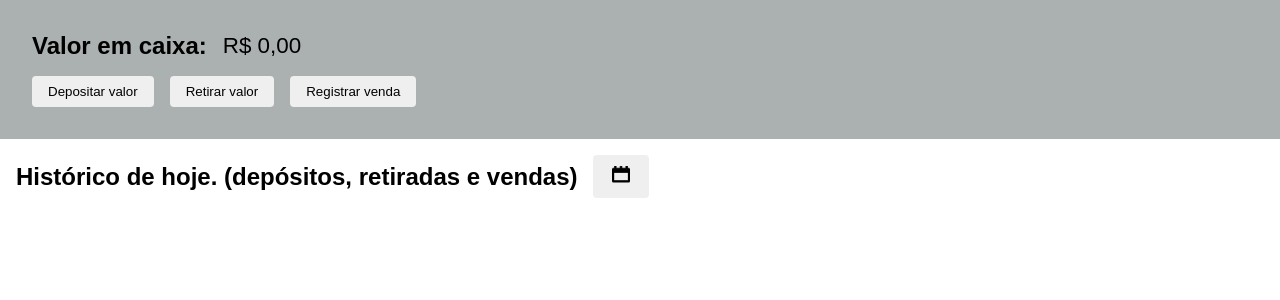
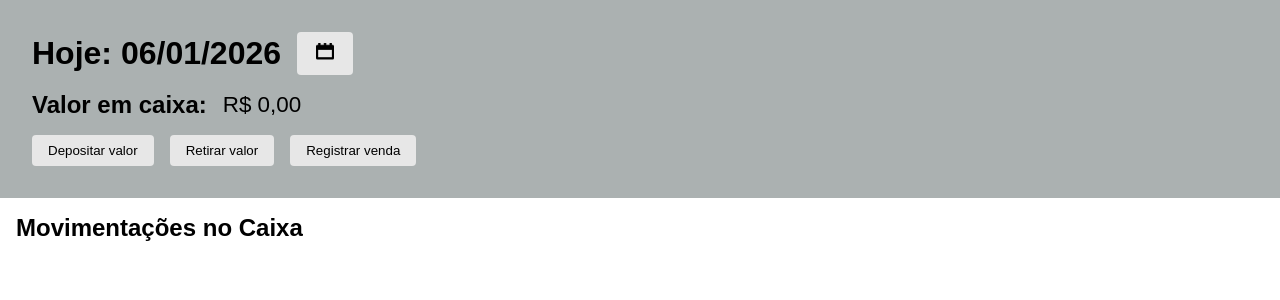
Before and after one commit to hlaep/caixa-ts, a React (Vite) app: page / in a window 1280 px wide. Shown: the top 300 px of the page. Built offline with nearby package versions, Linux system fonts and the light colour scheme.

Commit message:
Improvments in the UI

```diff
--- a/src/ui/App.tsx
+++ b/src/ui/App.tsx
@@ -4,12 +4,13 @@ import EditAmountModal from "./components/EditAmountModal";
 import "./styles/App.css";
 import AddSaleModal from "./components/AddSaleModal";
 import History from "./components/History";
+import DateDisplay from "./components/DateDisplay";
 
 export interface CashFlow {
   id: number;
   amount: number;
   reason: string;
-  createdAt: string;
+  createdAt: Date;
 }
 
 export default function App() {
@@ -33,11 +34,14 @@ export default function App() {
 
   return (
     <>
-      <Cashier
-        setShowEditCash={setShowEditCash}
-        setCashEditionType={setCashEditionType}
-        setShowAddSale={setShowAddSale}
-      />
+      <header>
+        <DateDisplay />
+        <Cashier
+          setShowEditCash={setShowEditCash}
+          setCashEditionType={setCashEditionType}
+          setShowAddSale={setShowAddSale}
+        />
+      </header>
       {showEditCash && (
         <EditAmountModal
           setShowEditCash={setShowEditCash}
--- a/src/ui/components/Cashier.tsx
+++ b/src/ui/components/Cashier.tsx
@@ -22,7 +22,7 @@ export default function Cashier({
 
   return (
     <div className="cashier">
-      <div className="cashier-amount">
+      <div className="amount">
         <h2>Valor em caixa:</h2>
         <p>{formatBRL(cash)}</p>
       </div>
--- /dev/null
+++ b/src/ui/components/DateDisplay.tsx
@@ -0,0 +1,28 @@
+import { useRef } from "react";
+import calendar from "../assets/calendar.png";
+
+export default function DateDisplay() {
+  const dateInputRef = useRef(null);
+
+  const openCalendar = () => dateInputRef.current.showPicker();
+
+  const handleDateChange = (e) => {
+    const selectedDate = e.target.value;
+    console.log(selectedDate);
+  };
+
+  return (
+    <div className="date-display">
+      <h1>Hoje: 06/01/2026</h1>
+      <button title="Selecionar outra data" onClick={openCalendar}>
+        <img className="icon" src={calendar} alt="Calendário" />
+      </button>
+      <input
+        ref={dateInputRef}
+        type="date"
+        onChange={handleDateChange}
+        style={{ position: "absolute", opacity: 0, pointerEvents: "none" }}
+      />
+    </div>
+  );
+}
--- a/src/ui/components/History.tsx
+++ b/src/ui/components/History.tsx
@@ -1,5 +1,3 @@
-import { useRef } from "react";
-import calendar from "../assets/calendar.png";
 import type { CashFlow } from "../App";
 import OperationCard from "./OperationCard";
 
@@ -8,29 +6,10 @@ interface HistoryProps {
 }
 
 export default function History({ cashFlowHistory = [] }: HistoryProps) {
-  const dateInputRef = useRef(null);
-
-  const openCalendar = () => dateInputRef.current.showPicker();
-
-  const handleDateChange = (e) => {
-    const selectedDate = e.target.value;
-    console.log(selectedDate);
-  };
-
   return (
     <div className="history">
-      <header>
-        <h2>Histórico de hoje. (depósitos, retiradas e vendas)</h2>
-        <button title="Selecionar outra data" onClick={openCalendar}>
-          <img src={calendar} alt="Calendário" />
-        </button>
-        <input
-          ref={dateInputRef}
-          type="date"
-          onChange={handleDateChange}
-          style={{ position: "absolute", opacity: 0, pointerEvents: "none" }}
-        />
-      </header>
+      <h2>Movimentações no Caixa</h2>
+
       <div>
         {cashFlowHistory.map((operation) => (
           <OperationCard
--- a/src/ui/components/OperationCard.tsx
+++ b/src/ui/components/OperationCard.tsx
@@ -1,9 +1,9 @@
-import { formatBRL } from "../utilities";
+import { formatBRL, formatDateHourMinute } from "../utilities";
 
 interface OperationCardProps {
   amount: number;
   reason: string;
-  createdAt: string;
+  createdAt: Date;
 }
 
 export default function OperationCard({
@@ -21,10 +21,9 @@ export default function OperationCard({
             {formatBRL(amount)}
           </p>
         </div>
-        <div className="vertical-divider" />
-        <div className="info">
-          <label>Data:</label>
-          <p>{createdAt}</p>
+
+        <div className="time">
+          <p>{formatDateHourMinute(createdAt)}</p>
         </div>
       </div>
 
--- a/src/ui/styles/App.css
+++ b/src/ui/styles/App.css
@@ -14,6 +14,7 @@ button {
   cursor: pointer;
   border-radius: 4px;
   padding: 0.5rem 1rem;
+  background: rgb(231, 231, 231);
 }
 
 button:hover {
@@ -24,10 +25,9 @@ body {
   font-family: Arial, Helvetica, sans-serif;
 }
 
-.vertical-divider {
-  background-color: rgb(178, 185, 185);
-  width: 2px;
-  border-radius: 6px;
+.icon {
+  height: 1.5rem;
+  width: 1.5rem;
 }
 
 .buttons-container {
@@ -44,43 +44,55 @@ body {
   background-color: #c75858;
 }
 
-.cashier {
+.vertical-divider {
+  background: black;
+  width: 2px;
+  border-radius: 6px;
+}
+
+header {
   padding: 2rem;
   background: #abb1b1;
 }
 
-.cashier-amount {
+/* ===== DATE DISPLAY ===== */
+.date-display {
+  display: flex;
+  align-items: center;
+  gap: 16px;
+  margin-bottom: 16px;
+}
+
+/* ===== CASHIER ===== */
+
+.cashier .amount {
   display: flex;
   align-items: center;
   gap: 1rem;
 }
 
-.cashier-amount p {
+.cashier .amount p {
   font-size: 1.4rem;
 }
 
 /* ===== HISTORY ===== */
-
-.history img {
-  height: 1.5rem;
-  width: 1.5rem;
+.history {
+  padding: 16px;
 }
 
-.history header {
-  display: flex;
-  padding: 1rem;
-  gap: 1rem;
-  align-items: center;
+.history h2 {
+  margin-bottom: 1rem;
 }
+
 /* ===== OPERATION CARD ===== */
 .operation-card {
   background-color: #e7eeee;
   border-radius: 6px;
   margin-bottom: 16px;
-  margin-inline: 16px;
   padding: 16px;
-  max-width: 550px;
+  width: 560px;
   color: #3a3d3d;
+  position: relative;
 }
 
 .operation-card .negative-amount {
@@ -104,10 +116,21 @@ body {
 }
 
 .operation-card .info.description {
-  align-items: start;
+  align-items: center;
 }
 
 .operation-card .info label {
   font-size: 1.2rem;
   font-weight: 500;
 }
+
+.operation-card .info.description p {
+  overflow-wrap: break-word;
+  max-width: 420px;
+}
+
+.operation-card .time {
+  position: absolute;
+  bottom: 8px;
+  right: 8px;
+}
--- a/src/ui/utilities.ts
+++ b/src/ui/utilities.ts
@@ -1,2 +1,5 @@
 export const formatBRL = (num: number): string =>
   num.toLocaleString("pt-BR", { style: "currency", currency: "BRL" });
+
+export const formatDateHourMinute = (date: Date): string =>
+  date.toLocaleString("pt-BR", { hour: "2-digit", minute: "2-digit" });
```
Also changed, not shown: src/electron/database/cashFlowManager.ts (+14 -2 lines).
